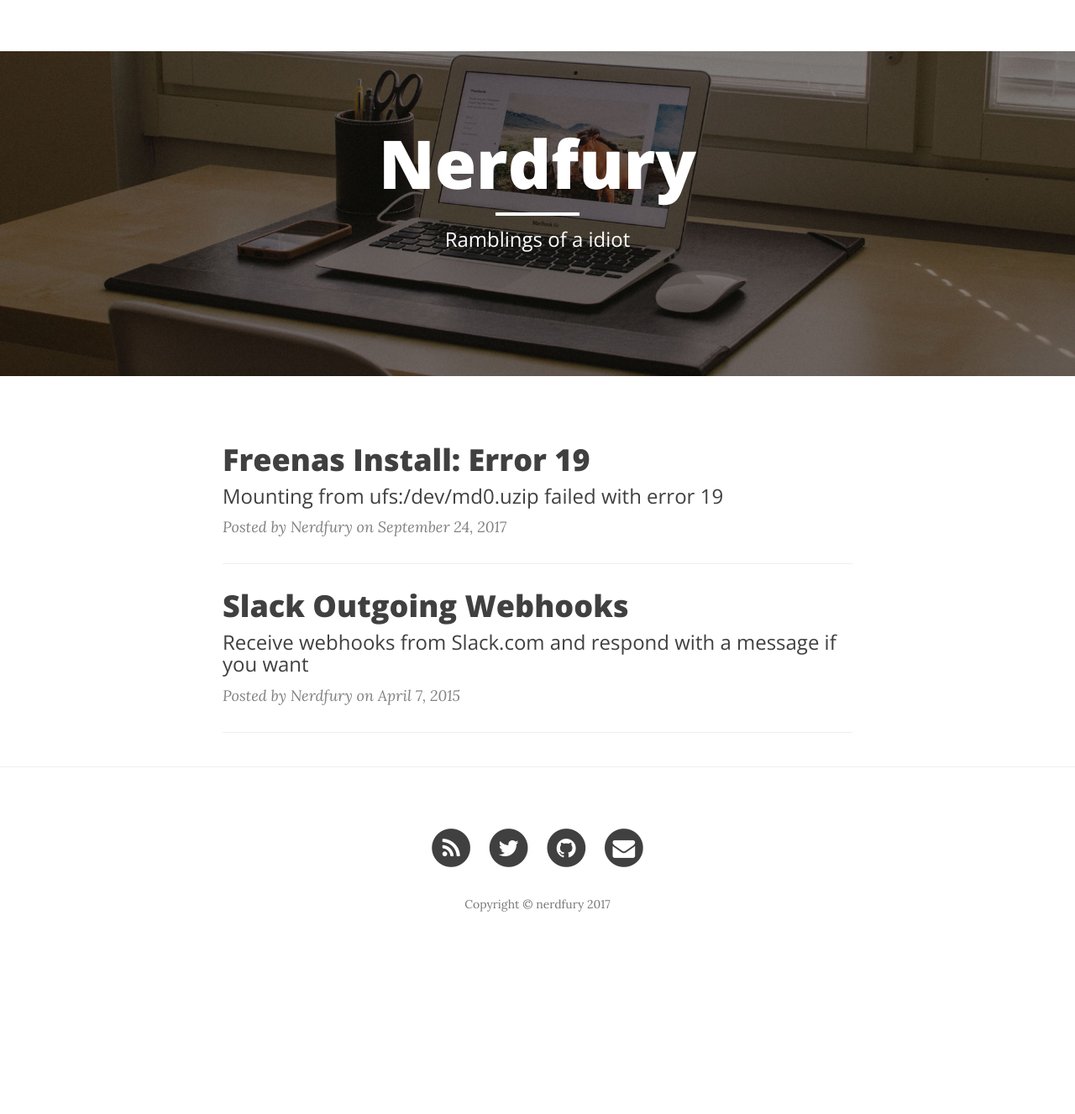
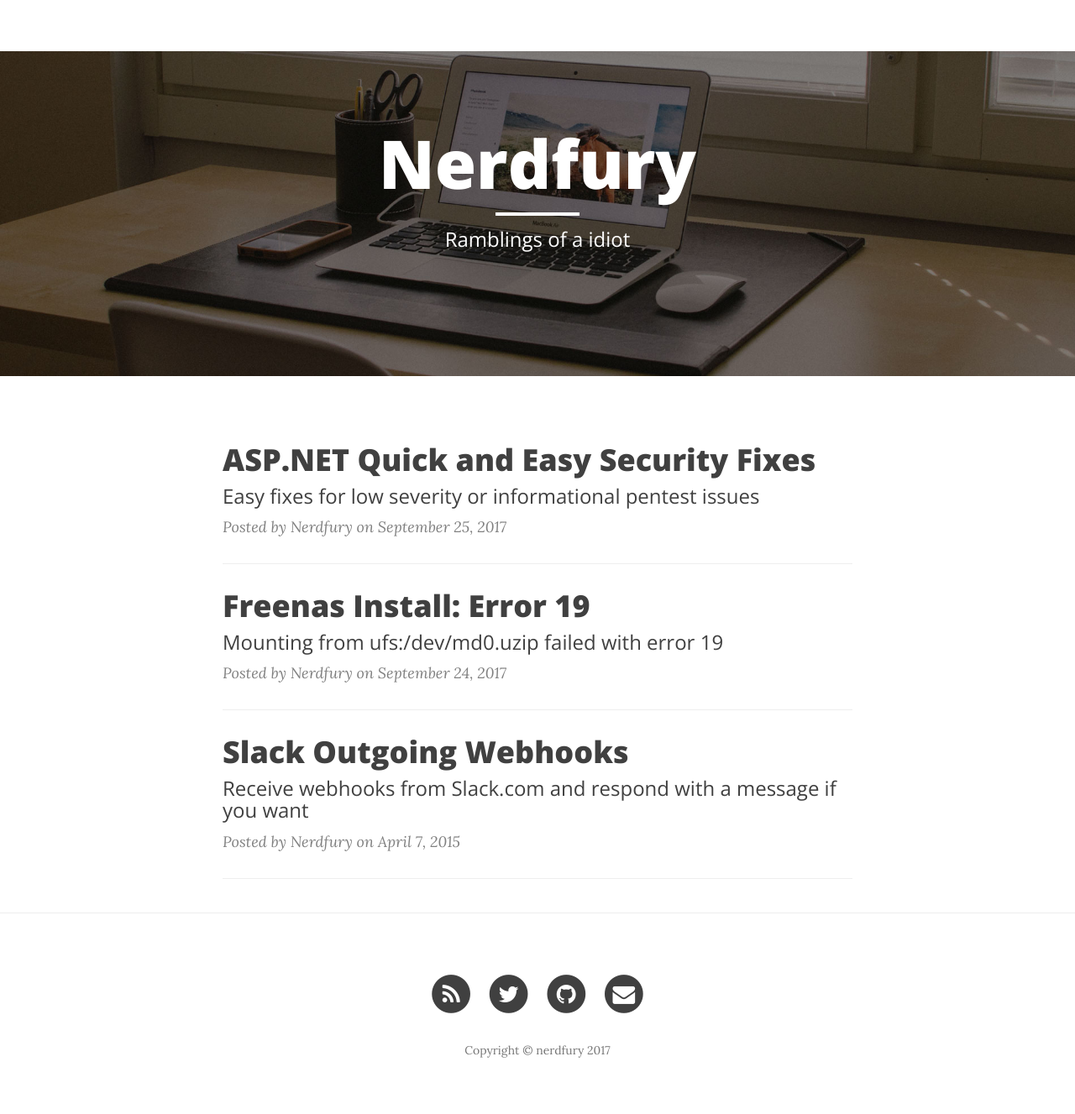
Before and after one commit to mrb0nj/nerdfury.github.io, a Jekyll site: the page built from index.html, in a window 1280 px wide. Shown: the whole page at 84% size. Built offline with Jekyll 4.4.1, drawn with Linux system fonts in a browser that asks for light colours; nearby versions of some CDN libraries; the list of posts is cut into pages by our own code; before the commit the page ends 1153 px from its top, so only the background shows below that.

Commit message:
New Post: ASP.NET Quick Easy Security Fixes

````diff
--- /dev/null
+++ b/_posts/2017-09-25-aspnet-quick-easy-security-fixes.md
@@ -0,0 +1,250 @@
+---
+layout: post
+title: "ASP.NET Quick and Easy Security Fixes"
+subtitle: "Easy fixes for low severity or informational pentest issues"
+tags: [dotnet, security]
+---
+
+This is more of a personal reminder of things I need to do on each project I start to keep down the number of small annoying issues raised as part of a penetration test.
+
+
+## Hide Application and Framework version details
+
+This is a nice, easy quick win
+
+_Web.config_
+```xml
+<configuration>
+    <system.web>
+        <httpRuntime enableVersionHeader="false" />
+    </system.web>
+    <system.webServer>
+        <httpProtocol>
+            <customHeaders>
+                <remove name="X-Powered-By" />
+                <remove name="X-Aspnet-Version" />
+            </customHeaders>
+        </httpProtocol>
+    </system.webServer>
+</configuration>
+```
+
+## Prevent Clickjacking
+
+The act of someone embedding your web app within an iFrame and capturing click events to do potentially harmful things. More info on [wikipedia](https://en.wikipedia.org/wiki/Clickjacking).
+
+Simplest way is to prevent the application from being loaded into an iFrame at all, or at least limit the locations where it can be.
+
+_Web.config_
+```xml
+<configuration>
+    <system.webServer>
+        <httpProtocol>
+            <customHeaders>
+                <!--
+
+                DENY               Disallow embedding.
+                SAMEORIGIN         Allow embedding of own content only.
+                ALLOW-FROM origin  Allow specific origins to embed this content
+
+                -->
+                <add name="X-Frame-Options" value="DENY" />
+
+                <!--
+
+                frame-ancestors valid values.
+
+                none               Disallow embedding.
+                self               Allow embedding of own content only.
+                a.com b.co.uk      Allow specific origins to embed this content
+
+                -->
+                <add name="Content-Security-Policy" value="frame-ancestors 'none'">
+            </customHeaders>
+        </httpProtocol>
+    </system.webServer>
+</configuration>
+```
+
+You could also implement this as an IHttpModule:
+
+_XFrameOptionsHeader.cs_
+```csharp
+public class XFrameOptionsHeader : IHttpModule
+{
+    public void Init(HttpApplication context)
+    {
+        context.PreSendRequestHeaders += OnPreSendRequestHeaders;
+    }
+
+    public void Dispose() { }
+
+    void OnPreSendRequestHeaders(object sender, EventArgs e)
+    {
+        var app = sender as HttpApplication;
+
+        if (app != null && app.Context != null)
+        {
+            var headers = app.Response.Headers;
+            if (headers["X-Frame-Options"] == null)
+                headers.Add("X-Frame-Options", "DENY");
+            else
+                headers["X-Frame-Options"] = "DENY";
+
+            if (headers["Content-Security-Policy"] == null)
+                headers.Add("Content-Security-Policy", "frame ancestors 'none'");
+            else
+                headers["Content-Security-Policy"] = "frame ancestors 'none'";
+        }
+    }
+}
+```
+
+
+_Web.config_
+```xml
+<configuration>
+    <system.webServer>
+        <modules>
+            <!-- 'type' will need to be qualified with the namespace in which the module exists -->
+            <add name="XFrameOptionsHeader" type="XFrameOptionsHeader" />
+        </modules>
+    </system.webServer>
+</configuration>
+```
+
+Content-Security-Policy supercedes X-Frame-Options and browsers that understand it will use it instead, from my understanding there is no harm in including both to provide a greater browser compatibility.
+
+## Disable caching
+
+This is probably a bit on the extreme side and can be tailored to the specific application but to prevent caching of pages that may contain personal data.
+
+_Web.config_
+```xml
+<configuration>
+    <system.webServer>
+        <httpProtocol>
+            <customHeaders>
+                <add name="Pragma" value="no-cache" />
+                <add name="Cache-Control" value="no-store" />
+            </customHeaders>
+        </httpProtocol>
+    </system.webServer>
+</configuration>
+```
+
+## Hide IIS Version
+
+The IIS Version is exposed by default on every request in the **Server** HTTP Response header, it is added directly by IIS and cannot be removed using web.config customHeaders. The method I use is to create a httpModule to remove the header
+
+_RemoveServerVersionHeader.cs_
+```csharp
+public class RemoveServerVersionHeader : IHttpModule
+    {
+        public void Init(HttpApplication context)
+        {
+            context.PreSendRequestHeaders += OnPreSendRequestHeaders;
+        }
+
+        public void Dispose() { }
+
+        void OnPreSendRequestHeaders(object sender, EventArgs e)
+        {
+            var app = sender as HttpApplication;
+
+            if(app != null && app.Context != null)
+                app.Response.Headers.Remove("Server");
+        }
+    }
+```
+
+_Web.config_
+```xml
+<configuration>
+    <system.webServer>
+        <modules>
+            <!-- 'type' will need to be qualified with the namespace in which the module exists -->
+            <add name="RemoveServerVersionHeader" type="RemoveServerVersionHeader" />
+        </modules>
+    </system.webServer>
+</configuration>
+```
+
+## HTTP Strict Transport Security
+
+Sending this header in the response will prevent the browser from requesting communication over HTTP on the current domain, everything will be forced to HTTPS.
+
+However, we only want to add this if the original request comes over HTTPS and the ```IsSecure``` method checks the standard ```HttpContext.Request.IsSecureConnection``` property. If your application lives behind a load balancer with SSL offloading you will only see plain HTTP requests coming in- in this case they will normally add in a custom header which we look for as required.
+
+_HttpStrictTransportSecurity.cs_
+```csharp
+public class HttpStrictTransportSecurity : IHttpModule
+{
+    public void Init(HttpApplication context)
+    {
+        context.PreSendRequestHeaders += OnPreSendRequestHeaders;
+    }
+
+    public void Dispose() { }
+
+    void OnPreSendRequestHeaders(object sender, EventArgs e)
+    {
+        var context = GetContext(sender);
+        if (context != null && IsSecure(context))
+            context.Response.Headers.Add("Strict-Transport-Security", "max-age=31536000");
+    }
+
+    HttpContext GetContext(object sender)
+    {
+        var app = sender as HttpApplication;
+        if (app != null && app.Context != null)
+            return app.Context;
+
+        return null;
+    }
+
+    static bool IsSecure(HttpContext context)
+    {
+        // custom headers that indicate that even though the request is over http, the site is behind
+        // a secure firewall or load balancer with ssl offloading.
+
+        // Microsoft (TMG etc)
+        var frontEndHttps = context.Request.Headers["Front-End-Https"] ?? "off";
+
+        // Others
+        var forwardedProto = context.Request.Headers["X-Forwarded-Proto"] ?? "http";
+
+        // Return true for native secure requests or where the headers above are the correct value
+        return context.Request.IsSecureConnection ||
+                frontEndHttps.Equals("on", StringComparison.InvariantCultureIgnoreCase) ||
+                forwardedProto.Equals("https", StringComparison.InvariantCultureIgnoreCase);
+    }
+}
+```
+
+_Web.config_
+```xml
+<configuration>
+    <system.webServer>
+        <modules>
+            <!-- 'type' will need to be qualified with the namespace in which the module exists -->
+            <add name="HttpStrictTransportSecurity" type="HttpStrictTransportSecurity" />
+        </modules>
+    </system.webServer>
+</configuration>
+```
+
+## Mmmm Cookies!
+
+Finally we set httpOnly flag on any cookies we write to tell the browser that these cookies should not be accessible to client side script, only the web server. Optionally, we can also flag them as SSL only and the browser should not send them if we make any plain HTTP requests to the server by mistake or otherwise.
+
+_Web.config_
+```xml
+<configuration>
+    <system.web>
+        <httpCookies httpOnlyCookies="true" requireSSL="true" />
+    </system.web>
+</configuration>
+```
+
+Of course there are other thing to do to ensure a web application is not vulnerable to malicious users, but this is the basic _configuration_ fixes that every project needs.
````
Also changed, not shown: _posts/2015-04-07-slack-outgoing-webhooks.md (renamed from _posts/2015-4-7-Slack-Outgoing-Webhooks.md, +1 -1 lines), _posts/2017-09-24-freenas-install-error-19.md (+1 -0 lines).
